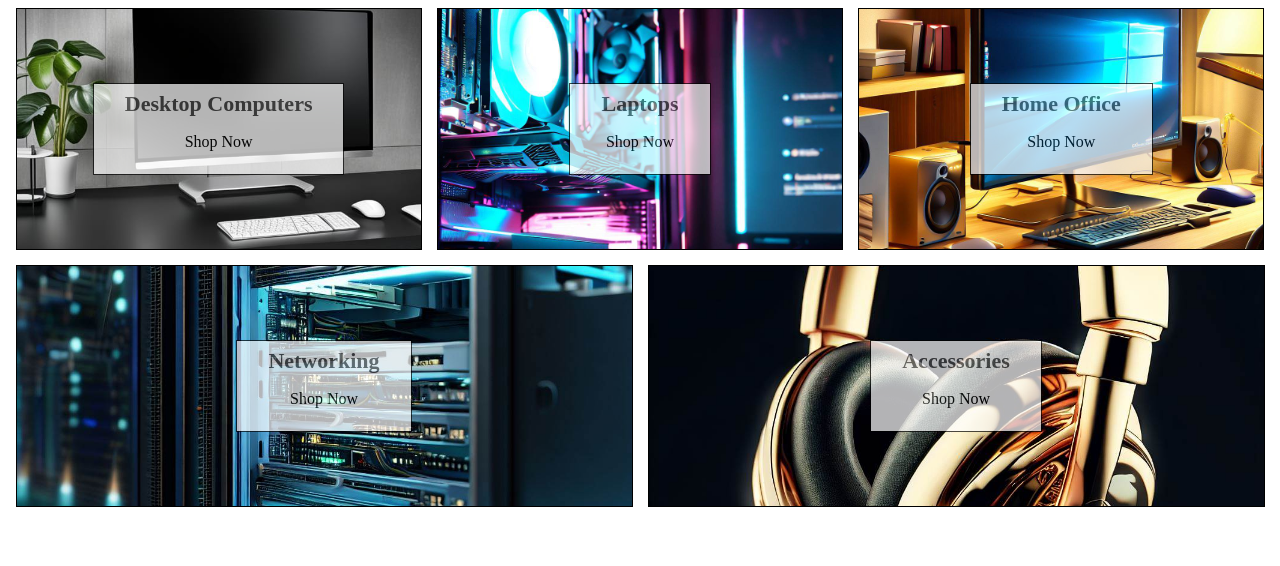
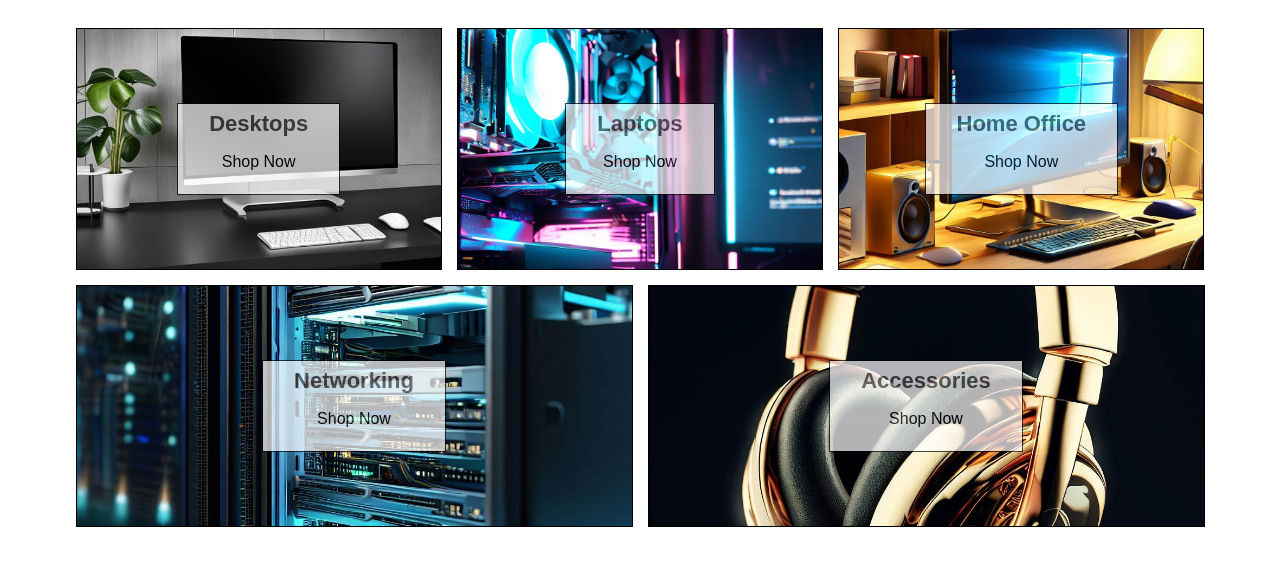
Before and after one commit to KQuiggins/React_TechShop, a React (Vite) app: page / in a window 1280 px wide. Shown: the top 566 px of the page. Built offline with nearby package versions, Linux system fonts and the light colour scheme.

Commit message:
setting up for routing

```diff
--- a/package.json
+++ b/package.json
@@ -11,7 +11,8 @@
   },
   "dependencies": {
     "react": "^18.2.0",
-    "react-dom": "^18.2.0"
+    "react-dom": "^18.2.0",
+    "react-router-dom": "^6.11.0"
   },
   "devDependencies": {
     "@types/react": "^18.0.28",
--- a/src/App.jsx
+++ b/src/App.jsx
@@ -1,5 +1,7 @@
 import CategoryItem from './components/category-item/category-item.component'
 import Directory from './components/directory/directory-item.component';
+import './index.scss'
+
 
 
 const App = () => {
--- a/src/components/category-item/category-item.styles.scss
+++ b/src/components/category-item/category-item.styles.scss
@@ -60,6 +60,7 @@
         margin: 0 6px 0;
         font-size: 22px;
         color: #4a4a4a;
+
       }
 
       p {
--- a/src/components/directory/directory-item.component.jsx
+++ b/src/components/directory/directory-item.component.jsx
@@ -4,7 +4,7 @@ import './directory.styles.scss';
 const categories = [
     {
       id: 1,
-      title: 'Desktop Computers',
+      title: 'Desktops',
       imageUrl: 'images/desktop.jpg',
 
     },
--- /dev/null
+++ b/src/index.scss
@@ -0,0 +1,8 @@
+body{
+    font-family: fussion, sans-serif;
+    padding: 20px 60px;
+
+    @media screen and (max-width: 800px) {
+        padding: 10px;
+    }
+}
--- a/src/main.jsx
+++ b/src/main.jsx
@@ -1,10 +1,13 @@
 import React from 'react'
 import ReactDOM from 'react-dom/client'
 import App from './App.jsx'
+import { BrowserRouter } from 'react-router-dom';
 
 
 ReactDOM.createRoot(document.getElementById('root')).render(
   <React.StrictMode>
-    <App />
+    <BrowserRouter>
+      <App />
+    </BrowserRouter>
   </React.StrictMode>,
 )
```
Also changed, not shown: 1 other file (tests, documents, lock files or other folders).
